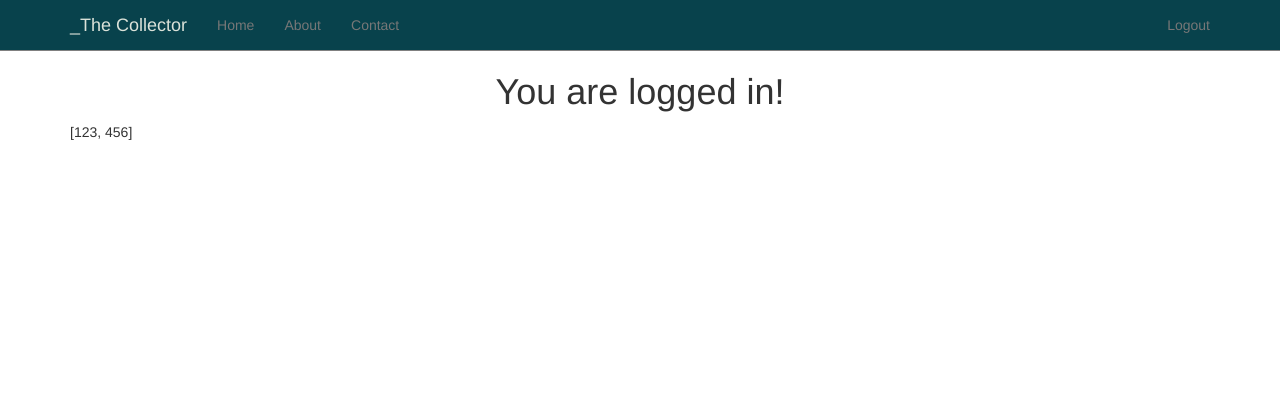
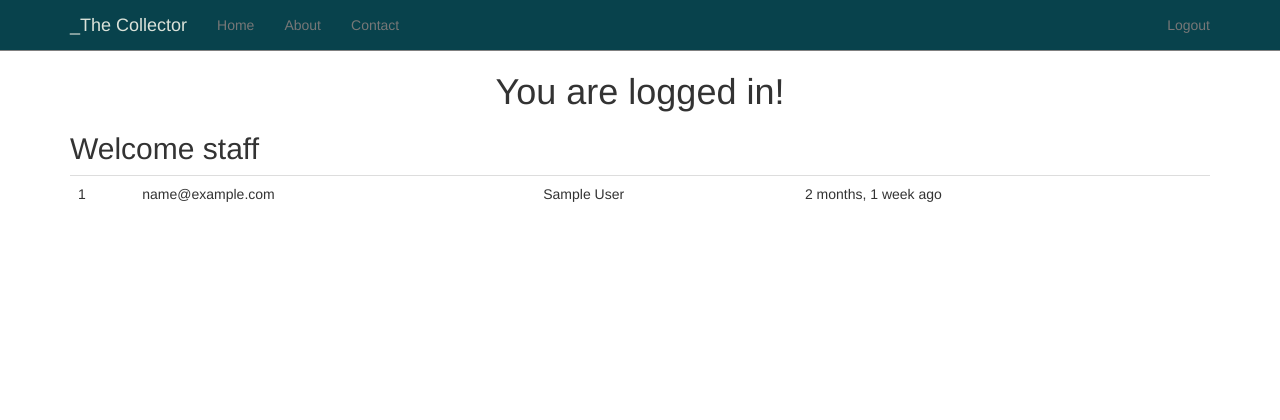
Before and after one commit to tsvetelinak0/mvp, a Django app: page / in a window 1280 px wide. Shown: the top 420 px of the page. Run offline with Django 3.2, Linux system fonts and the light colour scheme; a user stored in the database is signed in; tables that the repository leaves empty hold one stand-in row (values such as "Sample post"); some libraries are stand-ins or nearby versions.

Commit message:
added querysets

```diff
--- a/newsletter/views.py
+++ b/newsletter/views.py
@@ -3,6 +3,7 @@ from django.core.mail import send_mail
 from django.shortcuts import render
 
 from .forms import ContactForm, SignUpForm
+from .models import SignUp
 # Create your views here.
 def home(request):
     title = 'Sign Up Now'
@@ -33,9 +34,9 @@ def home(request):
         }
 
     if request.user.is_authenticated() and request.user.is_staff:
-        # queryset = SignUp.objects.all()order_by('-timestamp')
+        queryset = SignUp.objects.all().order_by('-timestamp')
         context = {
-            "queryset": [123, 456]
+            "queryset": queryset
         }
     return render(request, "home.html", context)
 
--- a/templates/home.html
+++ b/templates/home.html
@@ -77,7 +77,14 @@
 {% if request.user.is_authenticated %}
 <h1 class='text-align-center'>You are logged in!</h1>
 
-{{ queryset }}
+    {% if queryset %}
+    <h2>Welcome staff</h2>
+    <table class='table'>
+      {% for instance in queryset %}
+      <tr><td>{{ forloop.counter }}</td><td>{{ instance.email }}</td><td>{{ instance.full_name }}</td><td>{{ instance.timestamp|timesince }} ago</td></tr>
+      {% endfor %}
+    </table>
+    {% endif %}
 {% else %}
 
 <div class="row">
```
